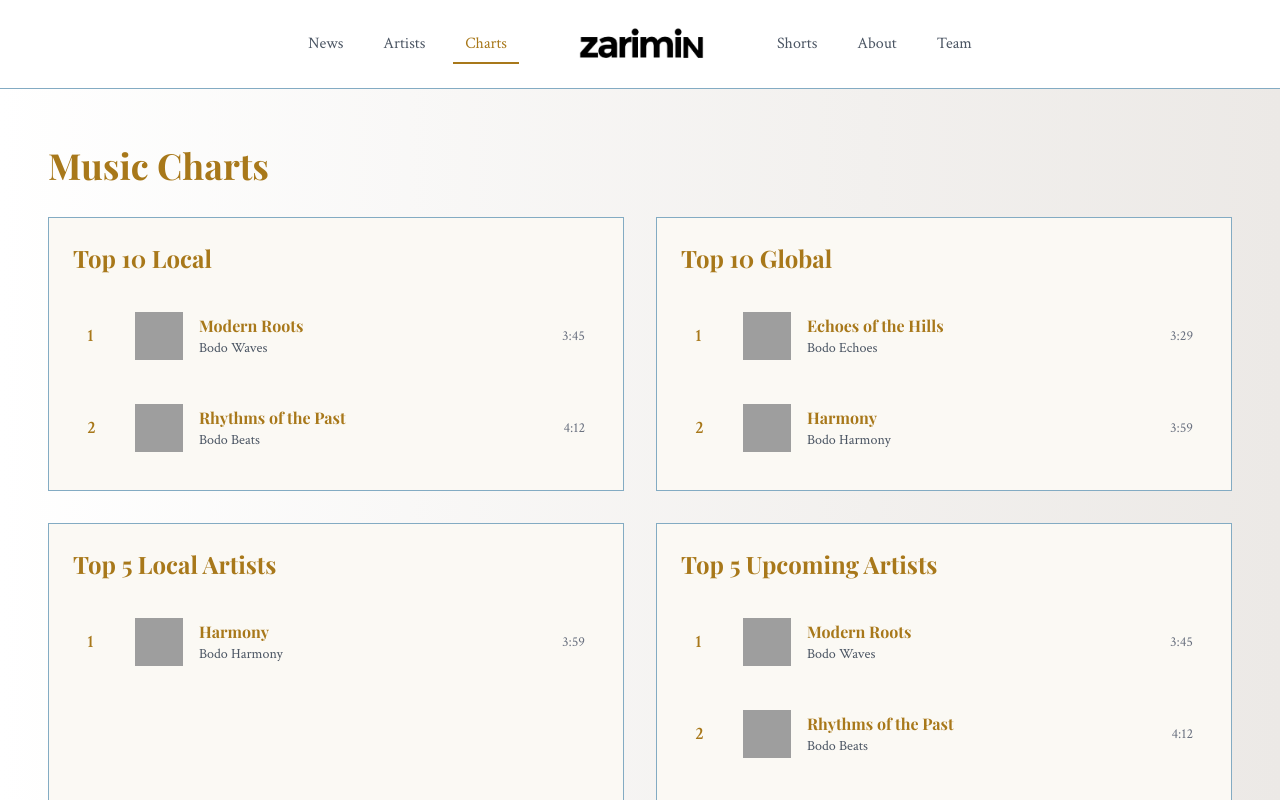
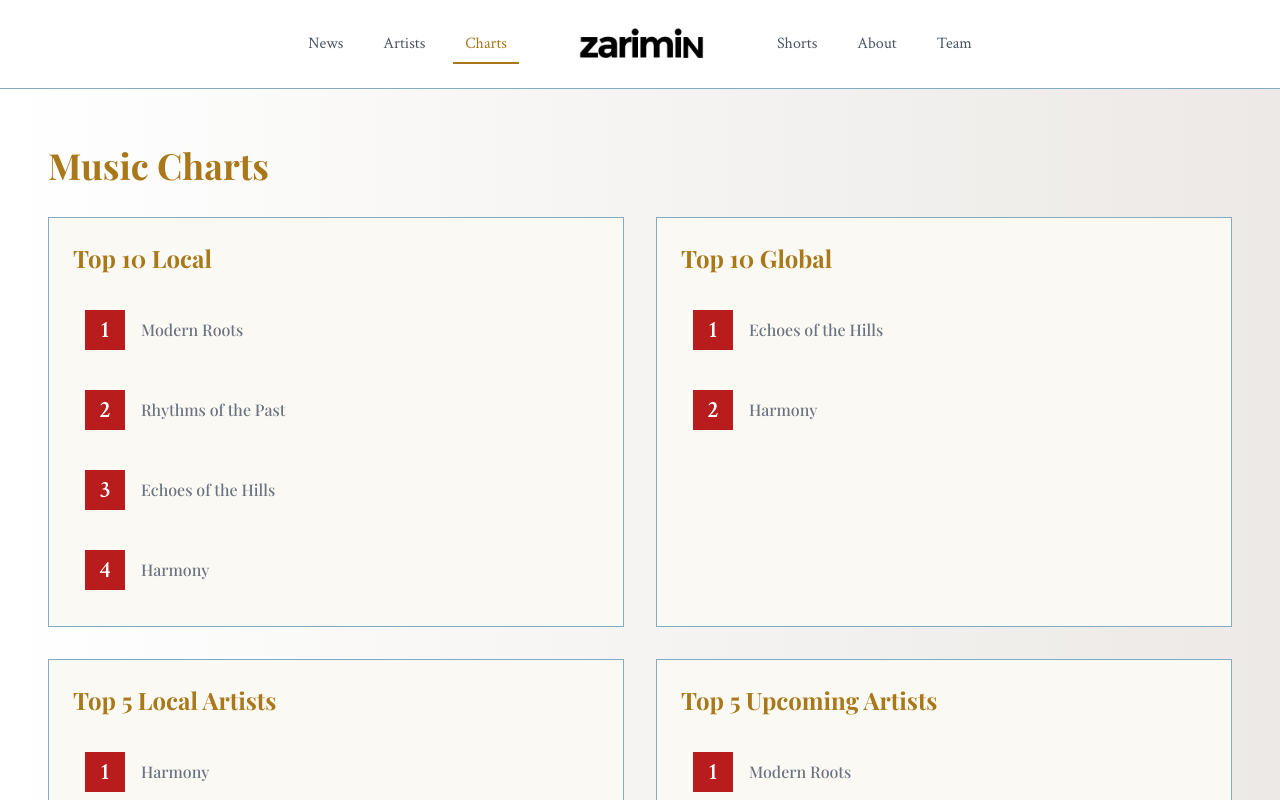
Before and after one commit to g30elipse/zarimin-v1, a Next.js app: page /charts in a window 1280 px wide. Shown: the top 800 px of the page. Built offline with nearby package versions, Linux system fonts and the light colour scheme; grey boxes are pictures that could not be loaded; a web font is replaced by a local one.

Commit message:
chart ui

```diff
--- a/src/app/charts/page.tsx
+++ b/src/app/charts/page.tsx
@@ -1,3 +1,4 @@
+import { ChartItem } from '@/components/charts/ChartItem';
 import SectionWrapper from '@/components/layout/SectionWrapper';
 import { getAllCharts } from '@/lib/api/base';
 import { OG_IMAGE_LOGO } from '@/lib/constants';
@@ -24,24 +25,8 @@ export default async function ChartsPage() {
                         <div key={chart.id} className="boxy-card p-6">
                             <h2 className="text-2xl font-bold mb-6">{chart.title}</h2>
                             <div className="space-y-4">
-                                {chart.songs.map((song, index) => (
-                                    <div
-                                        key={song.id}
-                                        className="flex items-center gap-4 p-3 hover:bg-secondary border-2
-                           border-transparent hover:border-border transition-colors"
-                                    >
-                                        <span className="text-lg font-bold w-8">{index + 1}</span>
-                                        <img
-                                            src={song.albumCover}
-                                            alt={song.title}
-                                            className="w-12 h-12 object-cover"
-                                        />
-                                        <div>
-                                            <h3 className="font-bold">{song.title}</h3>
-                                            <p className="text-sm text-gray-600">{song.artist}</p>
-                                        </div>
-                                        <div className="ml-auto text-sm text-gray-500">{song.duration}</div>
-                                    </div>
+                                {chart.list.map((item, index) => (
+                                    <ChartItem key={index} item={item} position={index + 1} />
                                 ))}
                             </div>
                         </div>
--- a/src/components/charts/ChartItem.tsx
+++ b/src/components/charts/ChartItem.tsx
@@ -1,20 +1,17 @@
-import { Song } from '@/types';
-
 interface ChartItemProps {
-    song: Song;
+    item: string;
     position: number;
 }
 
-export const ChartItem = ({ song, position }: ChartItemProps) => {
+export const ChartItem = ({ item, position }: ChartItemProps) => {
     return (
-        <div className="flex items-center gap-4 p-3 hover:bg-gray-50 rounded-lg transition-colors">
-            <span className="text-lg font-bold w-8 text-gray-500">{position}</span>
-            <img src={song.albumCover} alt={song.title} className="w-12 h-12 object-cover rounded" />
+        <div className="flex items-center gap-4 p-3 transition-colors">
+            <span className="text-2xl font-bold w-10 h-10 flex text-white items-center justify-center bg-red-700">
+                {position}
+            </span>
             <div className="flex-grow">
-                <h4 className="font-medium line-clamp-1">{song.title}</h4>
-                <p className="text-sm text-gray-600">{song.artist}</p>
+                <h4 className="font-medium line-clamp-1 text-gray-500">{item}</h4>
             </div>
-            <div className="text-sm text-gray-500">{song.duration}</div>
         </div>
     );
 };
--- a/src/components/charts/ChartList.tsx
+++ b/src/components/charts/ChartList.tsx
@@ -14,8 +14,8 @@ export const ChartList = ({ chart }: ChartListProps) => {
             </CardHeader>
             <CardContent>
                 <div className="space-y-2">
-                    {chart.songs.map((song, index) => (
-                        <ChartItem key={song.id} song={song} position={index + 1} />
+                    {chart.list.map((item, index) => (
+                        <ChartItem key={index} item={item} position={index + 1} />
                     ))}
                 </div>
             </CardContent>
--- a/src/lib/api/base.ts
+++ b/src/lib/api/base.ts
@@ -19,11 +19,6 @@ export const getLatestShorts = async (count: number): Promise<Short[]> => {
         query: '',
         sort: 'createdAt_DESC',
     });
-};
-
-export const getChartsByType = async (type: string): Promise<Chart[]> => {
-    await new Promise((resolve) => setTimeout(resolve, 1000));
-    return dummyCharts.filter((chart) => chart.type === type);
 };
 
 export const getArtistSpotlight = async (): Promise<Spotlight[]> => {
--- a/src/lib/dummy-data/index.ts
+++ b/src/lib/dummy-data/index.ts
@@ -1,29 +1,7 @@
-import { Artist, Song, News, Chart } from '@/types';
+import { Artist, News, Chart } from '@/types';
 import { Short } from '@/types/shorts';
 
-export const dummyArtists: Artist[] = [
-    {
-        id: '1',
-        name: 'Bodo Waves',
-        image: 'https://plus.unsplash.com/premium_photo-1682096252599-e8536cd97d2b?q=80&w=2970&auto=format&fit=crop&ixlib=rb-4.0.3&ixid=M3wxMjA3fDB8MHxwaG90by1wYWdlfHx8fGVufDB8fHx8fA%3D%3D',
-        bio: 'Pioneering fusion artist combining traditional Bodo music with modern elements',
-        genre: ['Fusion', 'Traditional'],
-        popularSongs: [
-            {
-                id: 's1',
-                title: 'Modern Roots',
-                artist: 'Bodo Waves',
-                albumCover:
-                    'https://images.unsplash.com/photo-1471478331149-c72f17e33c73?q=80&w=2969&auto=format&fit=crop&ixlib=rb-4.0.3&ixid=M3wxMjA3fDB8MHxwaG90by1wYWdlfHx8fGVufDB8fHx8fA%3D%3D',
-                duration: '3:45',
-                streams: 150000,
-            },
-        ],
-    },
-    // Add more dummy artists...
-];
-
-export const dummySongs: Song[] = [
+export const dummySongs: any[] = [
     {
         id: 's1',
         title: 'Modern Roots',
@@ -94,26 +72,22 @@ export const dummyCharts: Chart[] = [
     {
         id: 'c1',
         title: 'Top 10 Local',
-        type: 'local',
-        songs: dummySongs.slice(0, 2),
+        list: dummySongs.slice(0, 5).map((song) => song.title),
     },
     {
         id: 'c2',
         title: 'Top 10 Global',
-        type: 'global',
-        songs: dummySongs.slice(2, 7),
+        list: dummySongs.slice(2, 7).map((song) => song.title),
     },
     {
         id: 'c3',
         title: 'Top 5 Local Artists',
-        type: 'local',
-        songs: dummySongs.slice(3, 5),
+        list: dummySongs.slice(3, 5).map((song) => song.title),
     },
     {
         id: 'c4',
         title: 'Top 5 Upcoming Artists',
-        type: 'upcoming',
-        songs: dummySongs.slice(0, 3),
+        list: dummySongs.slice(0, 3).map((song) => song.title),
     },
 ];
 
--- /dev/null
+++ b/src/types/charts.ts
@@ -0,0 +1,6 @@
+export interface Chart {
+    id: string;
+    title: string;
+    showInHomePage?: boolean;
+    list: string[];
+}
--- a/src/types/index.ts
+++ b/src/types/index.ts
@@ -3,6 +3,7 @@ export * from './shorts';
 export * from './artists';
 export * from './spotlight';
 export * from './team';
+export * from './charts';
 
 // eslint-disable-next-line @typescript-eslint/no-explicit-any
 export interface ServerPageProps<SP = Record<string, any>, P = Record<string, any>> {
@@ -39,15 +40,6 @@ export interface BaseQuery {
     // category?: string;
 }
 
-export interface Song {
-    id: string;
-    title: string;
-    artist: string;
-    albumCover: string;
-    duration: string;
-    streams: number;
-}
-
 export interface Tag {
     id: string;
     name: string;
@@ -58,10 +50,3 @@ export interface Image {
     width: number;
     height: number;
 }
-
-export interface Chart {
-    id: string;
-    title: string;
-    type: 'local' | 'global' | 'upcoming';
-    songs: Song[];
-}
```
